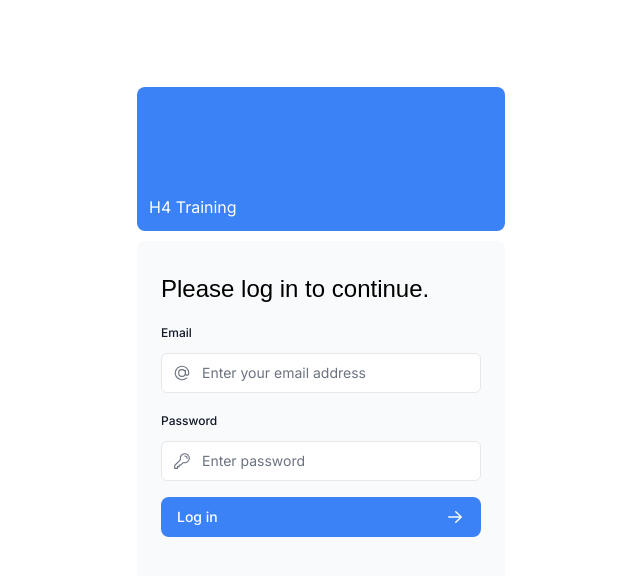
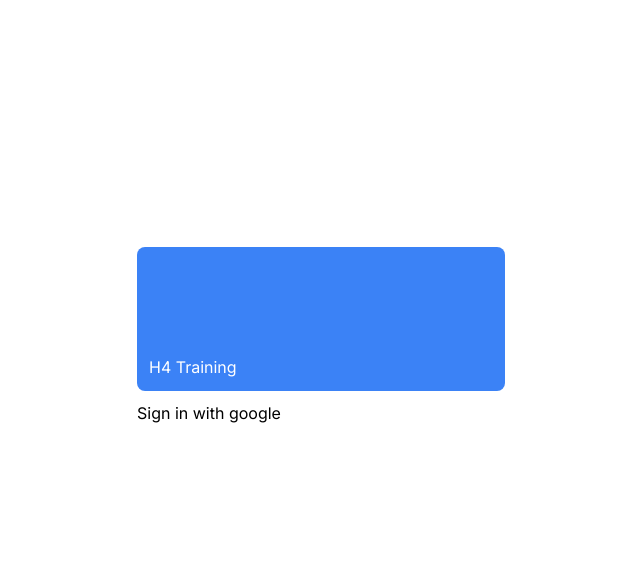
Before and after one commit to GabrielJDavila/h4teamnotes-nextjs, a Next.js app: page /login in a window 1280 px wide. Shown: the top 576 px of the page, without its empty margins (319-959 px from the left). Built offline with nearby package versions, Linux system fonts and the light colour scheme; no server answers; a web font is replaced by a local one.

Commit message:
Finished authentication with google
now I need to protect certain routes based on user sessions.

```diff
--- a/auth.ts
+++ b/auth.ts
@@ -17,7 +17,7 @@ async function getUser(email: string): Promise<User | undefined> {
 }
 
 export const {
-  handlers: { GET, POST },
+  handlers,
   auth,
   signIn,
   signOut,
--- a/middleware.ts
+++ b/middleware.ts
@@ -7,3 +7,4 @@
 //   // https://nextjs.org/docs/app/building-your-application/routing/middleware#matcher
 //   matcher: ["dashboard"],
 // };
+export { auth as middleware } from "./auth"
--- a/src/app/api/auth/[...nextauth]/route.ts
+++ b/src/app/api/auth/[...nextauth]/route.ts
@@ -1 +1,2 @@
-export { GET, POST } from "../../../../../auth";
+import { handlers } from "../../../../../auth";
+export const { GET, POST } = handlers
--- a/src/app/dashboard/layout.tsx
+++ b/src/app/dashboard/layout.tsx
@@ -1,6 +1,10 @@
 import SideNav from "../ui/dashboard/sidenav"
+import { auth } from "../../../auth"
+import { Session } from "next-auth"
 
-export default function Layout({children}: {children: React.ReactNode}) {
+export default function Layout({session}: {session: Session | null}, {children}: {children: React.ReactNode}) {
+    if(!session.user) return <div>Not authenticated</div>
+
     return (
         <div className="flex h-screen flex-col md:flex-row md:overflow-hidden w-screen">
             <div className="w-full flex-none md:w-64">
--- a/src/app/login/page.tsx
+++ b/src/app/login/page.tsx
@@ -1,4 +1,4 @@
-
+import { signIn } from '../../../auth';
 import LoginForm from '@/app/ui/login-form';
 
 export default function LoginPage() {
@@ -10,7 +10,16 @@ export default function LoginPage() {
             H4 Training
           </div>
         </div>
-        <LoginForm />
+        <form
+          action={async () => {
+            "use server"
+            await signIn("google", ({redirectTo: "http://localhost:3000/dashboard"}))
+          }}
+        >
+          <button type='submit'>
+            Sign in with google
+          </button>
+        </form>
       </div>
     </main>
   );
--- a/src/app/page.tsx
+++ b/src/app/page.tsx
@@ -2,6 +2,8 @@ import Image from "next/image";
 import { lusitana } from "./ui/fonts";
 import Link from "next/link";
 import LoginPage from "./login/page";
+import { signIn } from "../../auth";
+import { redirect } from "next/dist/server/api-utils";
 
 export default function Home() {
   return (
--- a/src/app/ui/dashboard/sidenav.tsx
+++ b/src/app/ui/dashboard/sidenav.tsx
@@ -31,7 +31,7 @@ export default async function SideNav() {
             <form
                 action={async () => {
                   "use server"
-                  await signOut({ redirectTo: "http://localhost:3000/login" })
+                  await signOut({ redirectTo: "http://localhost:3000" })
                 }}
             >
               <button type="submit" className="flex h-[48px] w-full grow items-center justify-center gap-2 rounded-md bg-gray-50 p-3 text-sm font-medium hover:bg-sky-100 hover:text-blue-600 md:flex-none md:justify-start md:p-2 md:px-3">
```
